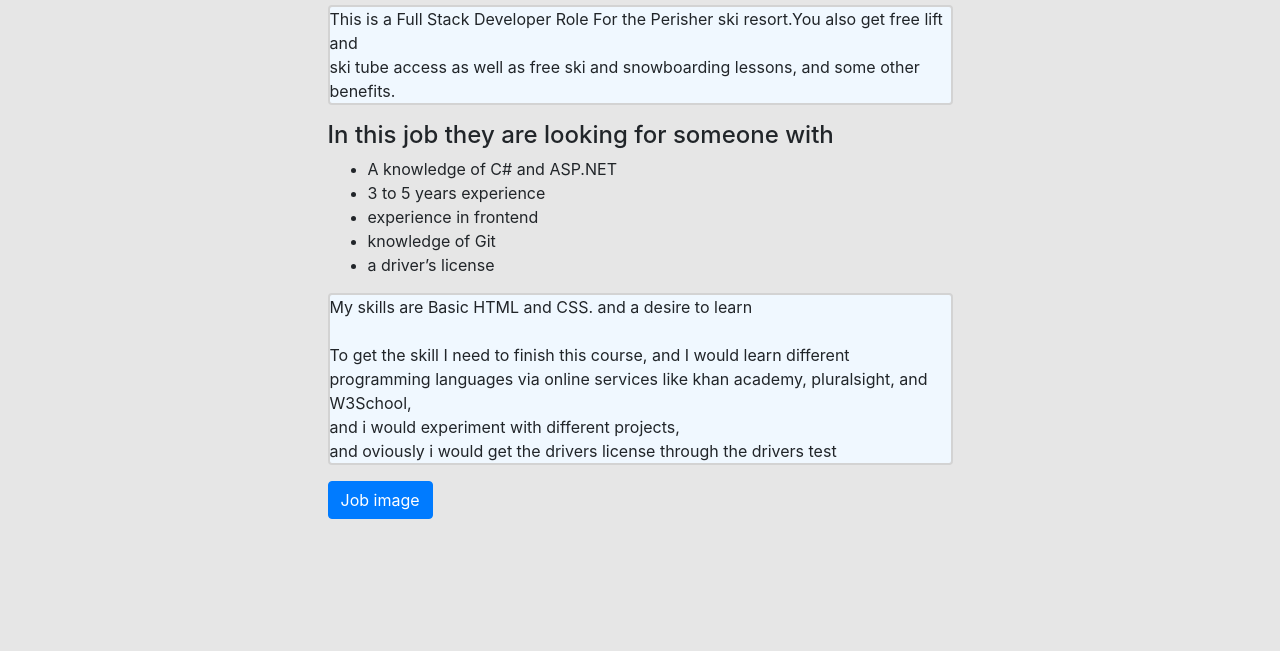
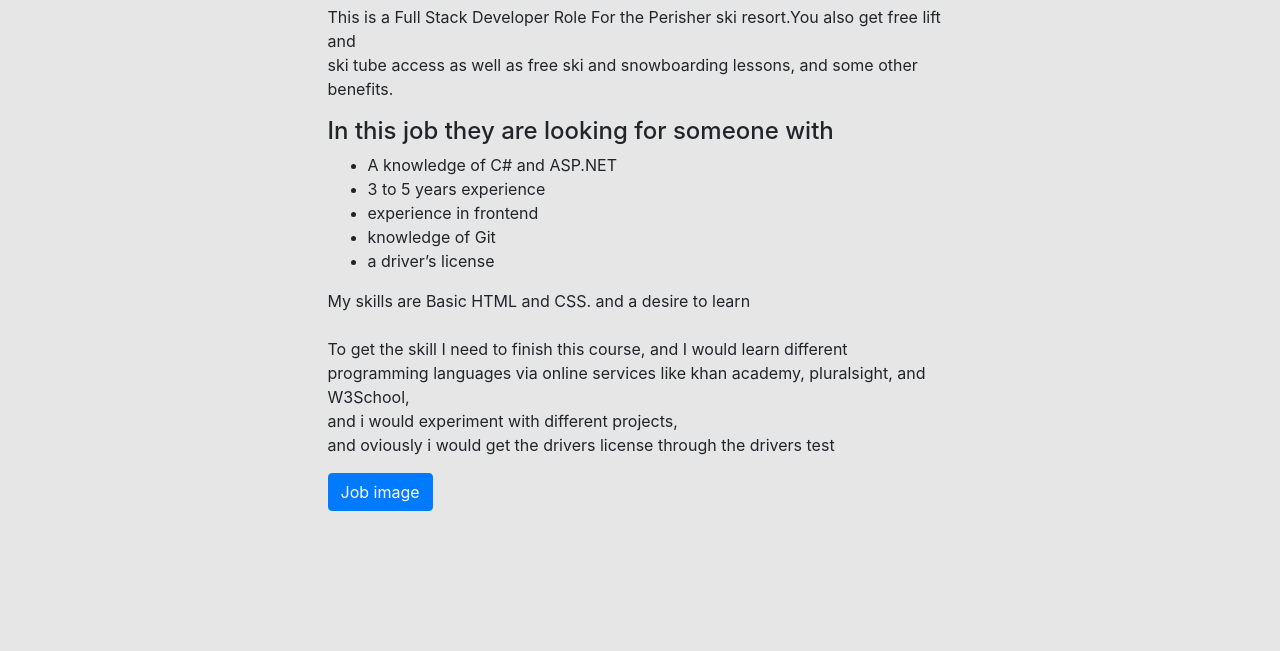
Before and after one commit to elijahslaven/elijahslaven.github.io, a plain HTML site: page dreamjob.html in a window 1280 px wide. Shown: the part 149-800 px from the top of the page. Drawn offline with nearby package versions, Linux system fonts and the light colour scheme.

Commit message:
removed border on text in dreamjob.html

```diff
--- a/dreamjob.html
+++ b/dreamjob.html
@@ -11,22 +11,11 @@
         crossorigin="anonymous"></script>
     <script src="https://stackpath.bootstrapcdn.com/bootstrap/4.5.0/js/bootstrap.min.js" integrity="sha384-OgVRvuATP1z7JjHLkuOU7Xw704+h835Lr+6QL9UvYjZE3Ipu6Tp75j7Bh/kR0JKI"
         crossorigin="anonymous"></script>
-
     <style>
         body {
             background-color: rgb(230, 230, 230);
         }
-
-        p.round1 {
-            border: 2px solid lightgrey;
-            border-radius: 4px;
-        }
-
-        p {
-            background-color: aliceblue;
-        }
     </style>
-
 
 </head>
 
@@ -65,22 +54,16 @@
             </ul>
         </div>
     </nav>
-    <h1>Dream Job</h1>
-
-    <h3>
-        <a href="https://www.seek.com.au/job/50086357?type=standout#searchRequestToken=761a2767-0336-4fcc-a535-a8e2e0fe91d8" Target="_blank">Job page</a>
-    </h3>
-
-
-
-
-
-
-
 
     <div class="row justify-content-center">
         <div class="col-6">
-            <p class="round1">
+            <h1>Dream Job</h1>
+
+            <h3>
+                <a href="https://www.seek.com.au/job/50086357?type=standout#searchRequestToken=761a2767-0336-4fcc-a535-a8e2e0fe91d8" Target="_blank">Job page</a>
+            </h3>
+
+            <p>
                 This is a Full Stack Developer Role For the Perisher ski resort.You also get free lift and
                 <br> ski tube access as well as free ski and snowboarding lessons, and some other benefits.
             </p>
@@ -94,7 +77,7 @@
                 <li>knowledge of Git</li>
                 <li>a driver’s license</li>
             </ul>
-            <p class="round1">
+            <p>
                 My skills are Basic HTML and CSS. and a desire to learn
                 <br>
                 <br> To get the skill I need to finish this course, and I would learn different
```
